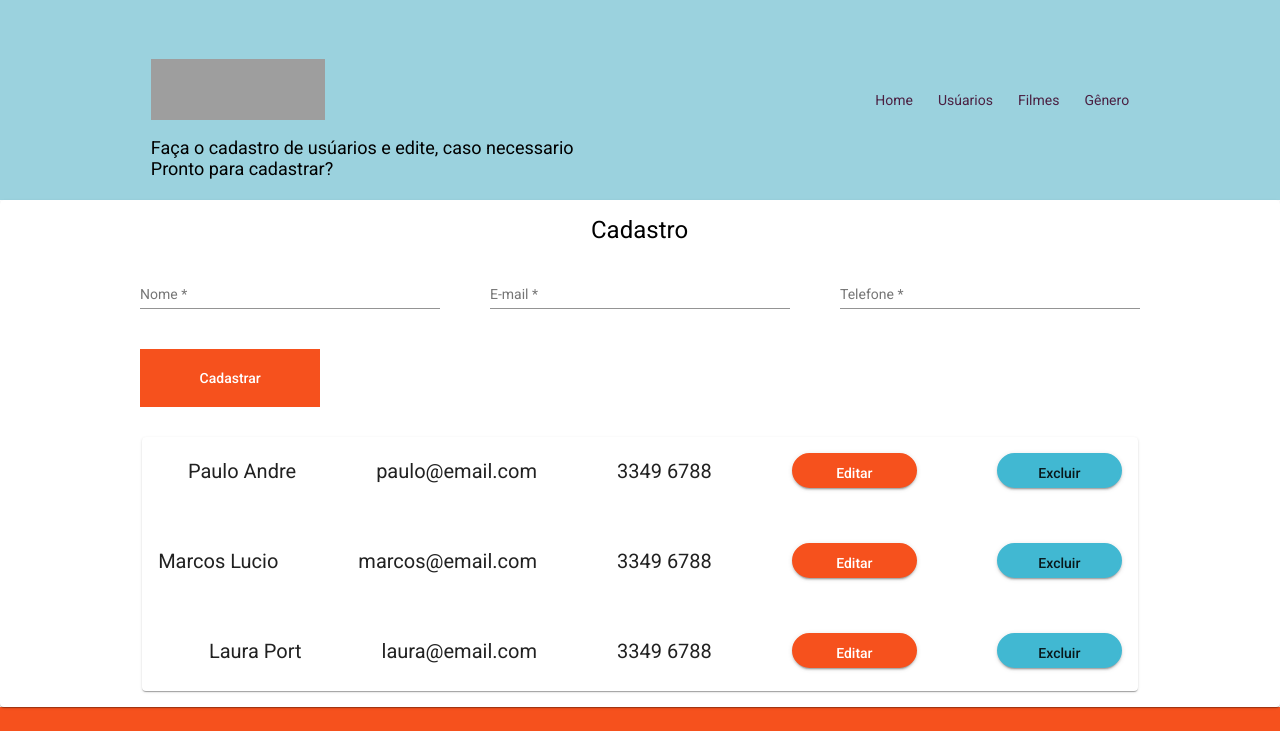
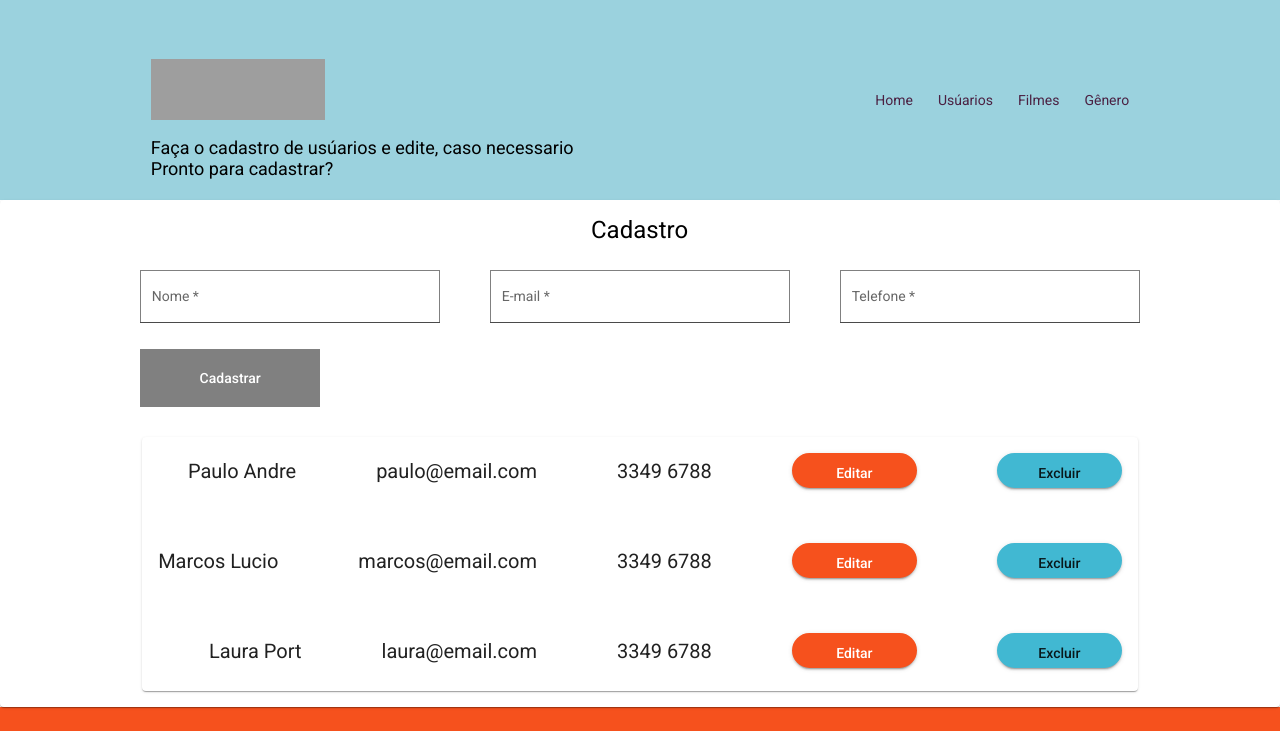
Before and after one commit to Rafaelgasparetto/Desafio-5---Angular, an Angular app: page /usuario in a window 1280 px wide. Shown: the top 731 px of the page. Built offline with nearby package versions, Linux system fonts and the light colour scheme; grey boxes are pictures that could not be loaded.

Commit message:
Mudança na aparencia dos Inputs e mudança da cor do botao desabilitado

```diff
--- a/src/app/filmes/filmes.component.html
+++ b/src/app/filmes/filmes.component.html
@@ -10,11 +10,11 @@
         <div id="cadastrar_filmes">
             <h2>Cadastrar Filmes</h2>
             <form [formGroup]="formCadastrarFilmes" (ngSubmit)="SalvarDadosFilmes()">
-                <mat-form-field>
+                <mat-form-field appearance="fill">
                     <input formControlName="titulo" name="titulo" matInput placeholder="Titulo do filme" required>
                     <mat-error>{{error}}</mat-error>
                 </mat-form-field>
-                <mat-form-field>
+                <mat-form-field appearance="fill">
                     <mat-label>Gênero</mat-label>
                     <mat-select formControlName="genero" name="genero" required>
                     <mat-option value="0">Ação</mat-option>
--- a/src/app/filmes/filmes.component.scss
+++ b/src/app/filmes/filmes.component.scss
@@ -76,8 +76,18 @@ mat-option{
     color: white;
 }
 
+#cadastrar_filmes form button:disabled{
+    background-color: gray;
+}
+
 ::ng-deep .mat-form-field.mat-focused .mat-form-field-label{
     color:#F6511D !important;
+}
+
+::ng-deep .mat-form-field-appearance-fill .mat-form-field-flex {
+    background-color: white;
+    border: 1px solid gray;
+    border-radius: 0px !important;
 }
 
 ::ng-deep .mat-focused .mat-form-field-underline .mat-form-field-ripple{
--- a/src/app/genero/genero.component.html
+++ b/src/app/genero/genero.component.html
@@ -7,7 +7,7 @@
 
         <form [formGroup]="formCadastrarGenero" (ngSubmit)="SalvarDadosGeneros()" id="input_cadastrar_genero">
             <div>
-                <mat-form-field>
+                <mat-form-field appearance="fill">
                     <mat-label>Cadastrar Gênero</mat-label>
                     <input formControlName="genero" name="genero" matInput placeholder="Gênero" required>
                      <mat-error> {{error}} </mat-error>
--- a/src/app/genero/genero.component.scss
+++ b/src/app/genero/genero.component.scss
@@ -50,17 +50,27 @@ mat-form-field{
     color:#F6511D !important;
 }
 
+::ng-deep .mat-form-field-appearance-fill .mat-form-field-flex {
+    background-color: white;
+    border: 1px solid gray;
+    border-radius: 0px !important;
+}
+
 ::ng-deep .mat-focused .mat-form-field-underline .mat-form-field-ripple{
    background-color: #F6511D !important;
    border: 1px solid #F6511D;
 }
 
-#input_cadastrar_genero button{
+#btn_salvar_generos{
     height: 58px;
     width: 180px;
     border-radius: 0px;
     background: #F6511D;
     color: white;
+}
+
+#btn_salvar_generos:disabled{
+    background-color: gray;
 }
 
 
--- a/src/app/usuario/usuario.component.html
+++ b/src/app/usuario/usuario.component.html
@@ -6,32 +6,35 @@
 
             <form [formGroup]="formCadastrarUsuario" (ngSubmit)="SalvarDadosUsuario()" id="cadastrar">
                 <div id="cadastrar_inside">
-                    <mat-form-field>
+                    <mat-form-field appearance="fill">
                         <mat-label>Nome</mat-label>
                         <input formControlName="nome" matInput name="nome" placeholder="Digite o nome completo" required>
                         <mat-error>{{error}}</mat-error>
                     </mat-form-field>
 
-                    <mat-form-field>
+                    <mat-form-field appearance="fill">
                         <mat-label>E-mail</mat-label>
                         <input formControlName="email" matInput name="email" placeholder="exemplo@exemplo.com" required>
                         <mat-error *ngIf="formCadastrarUsuario.get('email')?.hasError('required') || formCadastrarUsuario.get('email')?.hasError('email')"> {{validaEmail()}} </mat-error>
                     </mat-form-field>
 
-                    <mat-form-field>
+                    <mat-form-field appearance="fill">
                         <mat-label>Telefone</mat-label>
                         <input formControlName="tel" matInput name="tel" placeholder="DD+numero (apenas numeros)" required>
                         <mat-error *ngIf="formCadastrarUsuario.get('tel')?.hasError('required') || formCadastrarUsuario.get('tel')?.hasError('NaN')" >{{confirmarTelefone()}}</mat-error>
                     </mat-form-field>
                 </div>
 
+
+
                 <div id="div_btn_cadastrar">
-                    <button mat-raised-button type="submit" id="btn_cadastrar_submit" [disabled]="!formCadastrarUsuario.valid" >Cadastrar</button>
+                    <button mat-raised-button type="submit" id="btn_cadastrar_submit" [disabled]="!formCadastrarUsuario.valid">Cadastrar</button>
                 </div>
             </form>
 
             <div id="div_cadastrados">
                 <mat-card id="mat_card_cadastrados">
+
                     <div class="card_cadastrados">
                         <p>Paulo Andre</p>
                         <p>paulo@email.com</p>
@@ -39,6 +42,7 @@
                         <button class="btn_editar_usuario" mat-raised-button>Editar</button>
                         <button class="btn_excluir_usuario" mat-raised-button>Excluir</button>
                     </div>
+
                     <div class="card_cadastrados">
                         <p>Marcos Lucio</p>
                         <p>marcos@email.com</p>
@@ -54,6 +58,7 @@
                         <button class="btn_editar_usuario" mat-raised-button>Editar</button>
                         <button class="btn_excluir_usuario" mat-raised-button>Excluir</button>
                     </div>
+
                 </mat-card>
             </div>
         </mat-card-content>
--- a/src/app/usuario/usuario.component.scss
+++ b/src/app/usuario/usuario.component.scss
@@ -56,6 +56,13 @@ mat-form-field{
     color:#F6511D !important;
 }
 
+::ng-deep .mat-form-field-appearance-fill .mat-form-field-flex {
+    background-color: white;
+    border: 1px solid gray;
+    border-radius: 0px !important;
+}
+
+
 ::ng-deep .mat-focused .mat-form-field-underline .mat-form-field-ripple{
    background-color: #F6511D !important;
    border: 1px solid #F6511D;
@@ -68,6 +75,12 @@ mat-form-field{
     margin: 1%;
 }
 
+
+#btn_cadastrar_submit:disabled{
+    background-color: gray;
+}
+
+
 #btn_cadastrar_submit{
     height: 58px;
     width: 180px;
@@ -75,6 +88,7 @@ mat-form-field{
     background: #F6511D;
     color: white;
 }
+
 
 #div_cadastrados{
     display: flex;
```
